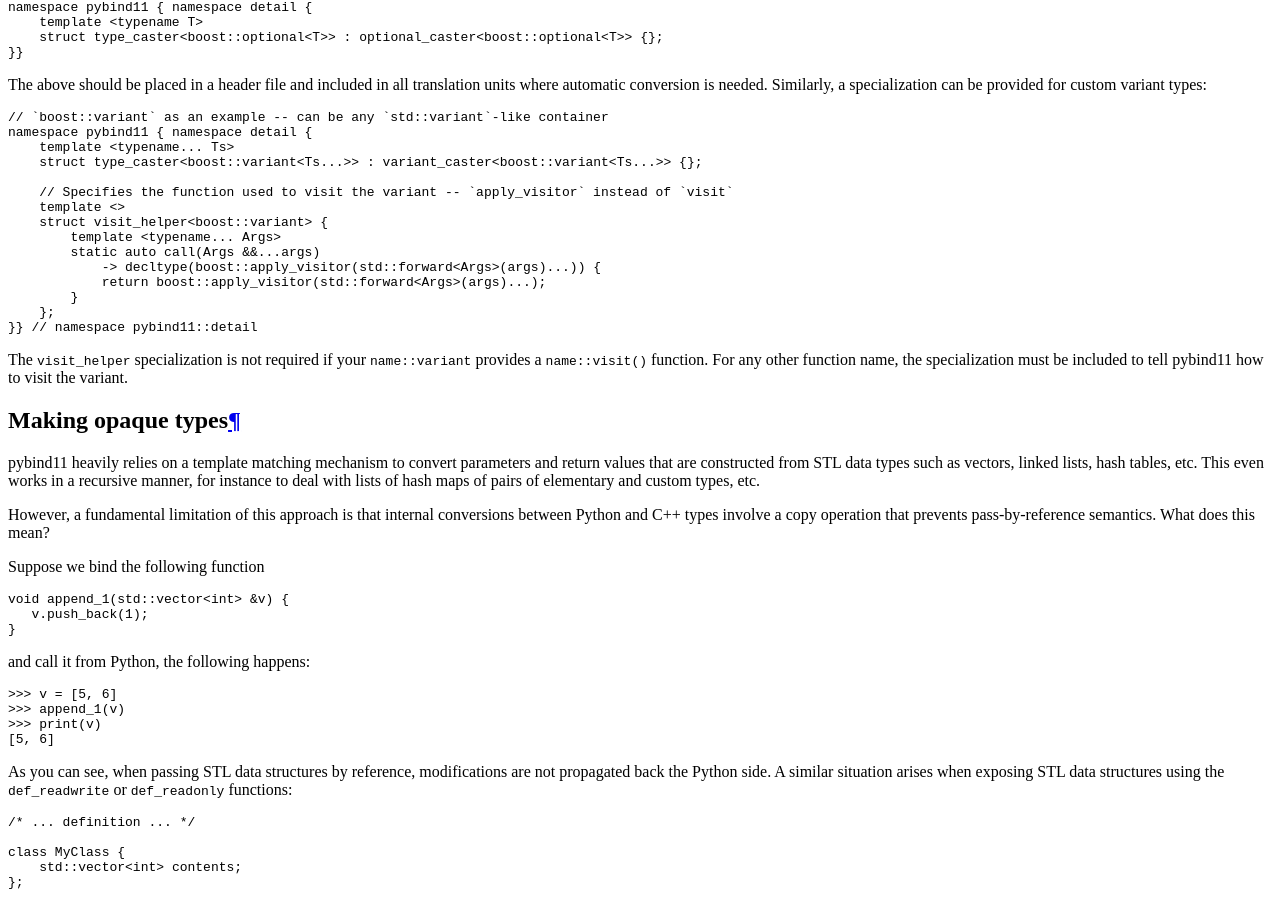
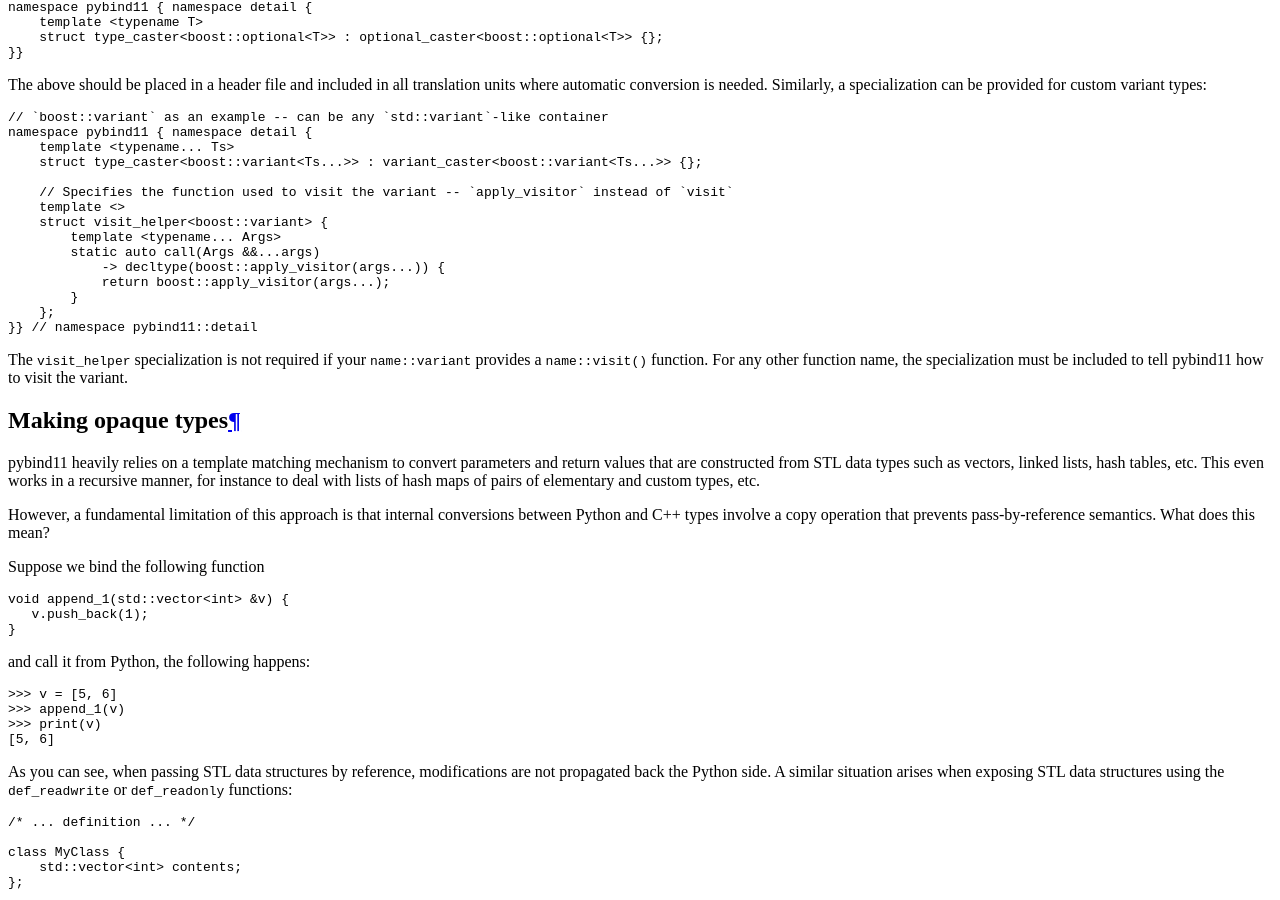
Before and after one commit to pybind/pybind11, a Sphinx documentation site: the page built from docs/advanced/cast/stl.rst, in a window 1280 px wide and 900 px high, scrolled down 1392 px. Built offline with Sphinx 7.4.7 and the Read the Docs theme 2.0.0, drawn with Linux system fonts in a browser that asks for light colours.

Commit message:
Fix boost::variant example to not forward args
boost::apply_visitor accepts its arguments by non-const lvalue
reference, which fails to bind to an rvalue reference.  Change the
example to remove the argument forwarding.

```diff
--- a/docs/advanced/cast/stl.rst
+++ b/docs/advanced/cast/stl.rst
@@ -61,8 +61,8 @@
         struct visit_helper<boost::variant> {
             template <typename... Args>
             static auto call(Args &&...args)
-                -> decltype(boost::apply_visitor(std::forward<Args>(args)...)) {
-                return boost::apply_visitor(std::forward<Args>(args)...);
+                -> decltype(boost::apply_visitor(args...)) {
+                return boost::apply_visitor(args...);
             }
         };
     }} // namespace pybind11::detail
```
